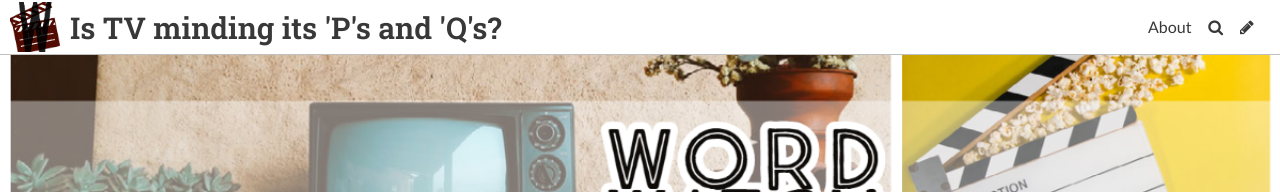
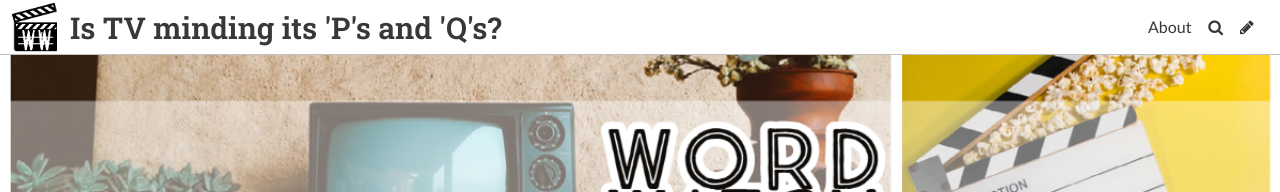
Before and after one commit to caseygrenfell/typography, a Jekyll site: the page built from index.html, in a window 1280 px wide. Shown: the top 192 px of the page. Built offline with Jekyll 4.4.1, drawn with Linux system fonts in a browser that asks for light colours; some web fonts are replaced; the list of posts is cut into pages by our own code.

Commit message:
Update Settings “general”

```diff
--- a/_data/settings.yml
+++ b/_data/settings.yml
@@ -4,7 +4,7 @@ header_text: ""
 footer_text: Copyright 2020 Casey Grenfell
 header_feature_image: ../uploads/my-post-4-.png
 bannerheight: 20vmax
-logo: ../uploads/word-watch-7-.png
+logo: ../uploads/word-watch-8-.png
 favicon: ../uploads/newfav.png
 gridlayout: true
 fixednavbar: false
```
Also changed, not shown: uploads/word-watch-8-.png (added).
